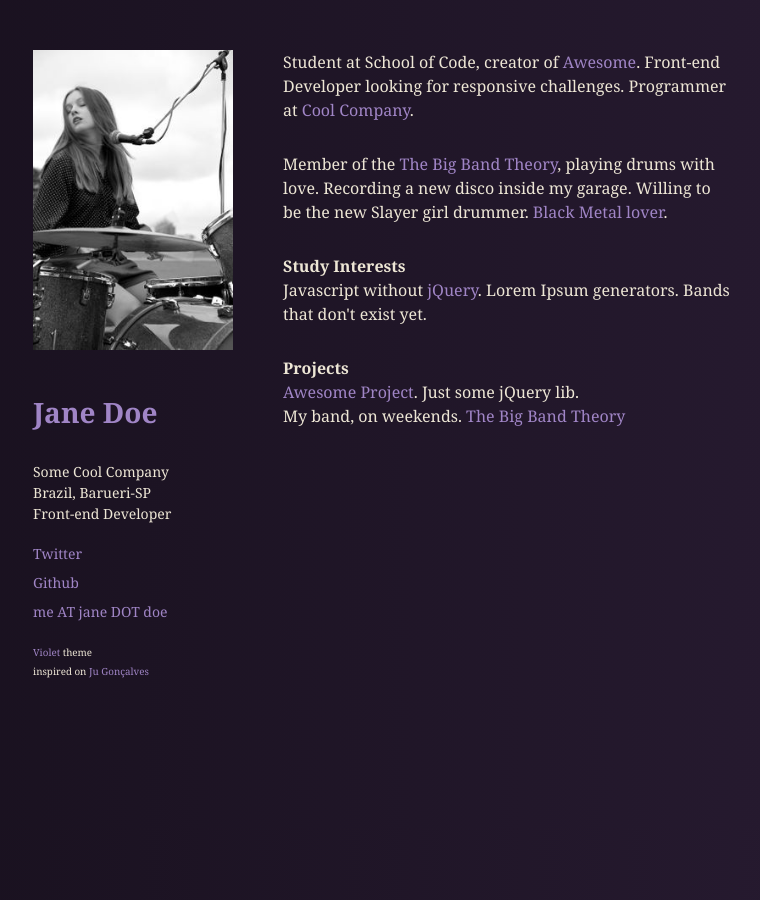
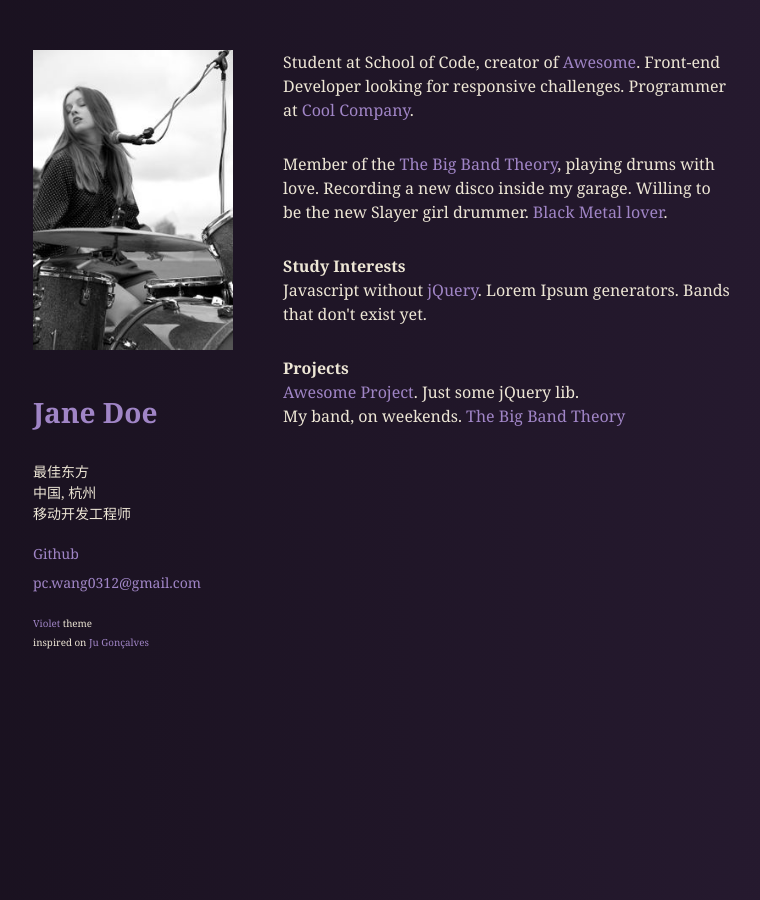
Before and after one commit to OoswantoO/OoswantoO.github.io, a Jekyll site: the page built from index.html, in a window 1280 px wide. Shown: the whole page, without its empty margins (67-827 px from the left). Built offline with Jekyll 4.4.1, drawn with Linux system fonts in a browser that asks for light colours.

Commit message:
replace with my info

```diff
--- a/humans.txt
+++ b/humans.txt
@@ -2,8 +2,8 @@
 
 # TEAM
 
-	Your name - your home
+	王鹏程 - 浙江省杭州市西湖区
 
 # TECHNOLOGY
 
-	HTML5, CSS3, JS, JEKYLL
+	Android,IOS(SwiftUI),Flutter,ML
--- a/index.html
+++ b/index.html
@@ -10,16 +10,17 @@ title: Home
   </h1>
 
   <p>
-    Some Cool Company</br>
-    Brazil, Barueri-SP</br>
-    Front-end Developer
+    最佳东方</br>
+    中国, 杭州</br>
+    移动开发工程师
   </p>
 
   <nav>
     <ul>
-      <li><a href="https://twitter.com/{{ site.twitter }}">Twitter</a></li>
+      <!-- <li><a href="https://twitter.com/{{ site.twitter }}">Twitter</a></li> -->
       <li><a href="https://github.com/{{ site.github }}">Github</a></li>
-      <li><a href="mailto:{{ site.email }}">me AT jane DOT doe</a></li>
+      <!-- <li><a href="mailto:{{ site.email }}">1007991483@qq.com</a></li> -->
+      <li><a href="mailto:{{ site.email }}">pc.wang0312@gmail.com</a></li>
     </ul>
   </nav>
 
```
Also changed, not shown: assets/doc/about_the_template.md (renamed from README.md).
